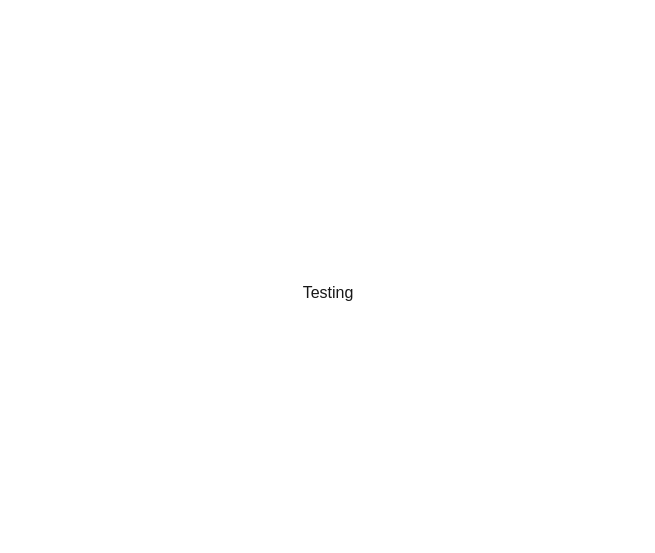
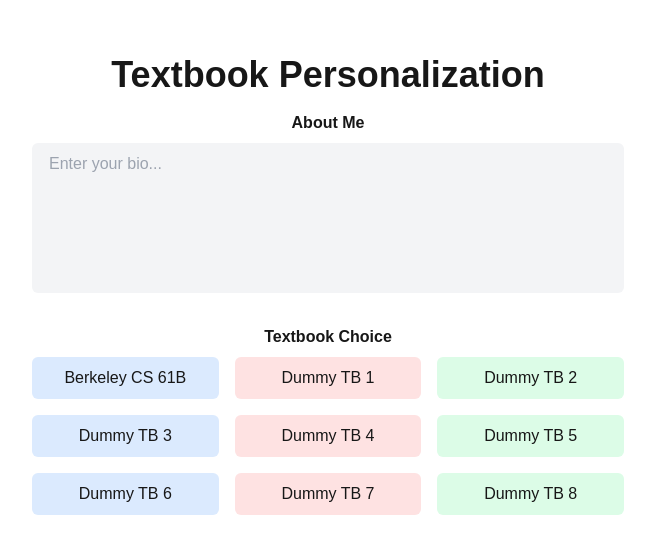
Before and after one commit to xyntechx/personalize-tb, a Next.js app: page / in a window 1280 px wide. Shown: the part 107-660 px from the top of the page, without its empty margins (312-967 px from the left). Built offline with nearby package versions, Linux system fonts and the light colour scheme.

Commit message:
Complete homepage

```diff
--- /dev/null
+++ b/app/_components/BioInput.tsx
@@ -0,0 +1,41 @@
+"use client";
+
+import { useEffect, useState } from "react";
+
+const BioInput = () => {
+    const [bio, setBio] = useState("");
+    const [isLoading, setIsLoading] = useState(true);
+
+    useEffect(() => {
+        if (typeof window !== undefined) {
+            const savedBio = localStorage.getItem("personalize-tb-my-bio");
+            if (savedBio) {
+                setBio(savedBio);
+            }
+            setIsLoading(false);
+        }
+    }, []);
+
+    useEffect(() => {
+        if (typeof window !== undefined) {
+            localStorage.setItem("personalize-tb-my-bio", bio);
+        }
+    }, [, bio]);
+
+    return (
+        <>
+            <label htmlFor="bio" className="text-center font-bold">
+                About Me
+            </label>
+            <textarea
+                id="bio"
+                value={bio}
+                onChange={(e) => setBio(e.currentTarget.value)}
+                placeholder={isLoading ? "Loading..." : "Enter your bio..."}
+                className="w-full h-[150px] bg-gray-100 px-4 py-2 outline-none rounded-md resize-none border border-transparent focus:border-black"
+            />
+        </>
+    );
+};
+
+export default BioInput;
--- /dev/null
+++ b/app/_utils/tb-list.ts
@@ -0,0 +1,11 @@
+export const tbList = [
+    "Berkeley CS 61B",
+    "Dummy TB 1",
+    "Dummy TB 2",
+    "Dummy TB 3",
+    "Dummy TB 4",
+    "Dummy TB 5",
+    "Dummy TB 6",
+    "Dummy TB 7",
+    "Dummy TB 8",
+];
--- a/app/page.tsx
+++ b/app/page.tsx
@@ -1,9 +1,50 @@
-import Image from "next/image";
+import Link from "next/link";
+import clsx from "clsx";
 
-export default function Home() {
+import BioInput from "./_components/BioInput";
+import { tbList } from "./_utils/tb-list";
+
+const Home = () => {
     return (
-        <main className="w-screen min-h-screen flex items-center justify-center flex-col">
-            <h1>Testing</h1>
+        <main className="w-screen min-h-screen flex items-center justify-center flex-col p-4">
+            <h1 className="text-4xl font-bold text-center">
+                Textbook Personalization
+            </h1>
+
+            <div className="flex items-center justify-center flex-col gap-y-2 w-full md:w-1/2 p-4">
+                <BioInput />
+            </div>
+
+            <div className="flex items-center justify-center flex-col gap-y-2 w-full md:w-1/2 p-4">
+                <p className="text-center font-bold">Textbook Choice</p>
+                <div className="w-full grid grid-cols-3 gap-4">
+                    {tbList.map((tb, i) => (
+                        <Link
+                            key={tb}
+                            href={`/personalize/${tb
+                                .toLowerCase()
+                                .split(" ")
+                                .join("-")}`}
+                            className={clsx(
+                                "w-full text-center px-4 py-2 rounded-md transition-colors border border-transparent hover:border-black",
+                                {
+                                    "bg-blue-100 hover:bg-blue-200":
+                                        i % 3 === 0,
+                                },
+                                { "bg-red-100 hover:bg-red-200": i % 3 === 1 },
+                                {
+                                    "bg-green-100 hover:bg-green-200":
+                                        i % 3 === 2,
+                                }
+                            )}
+                        >
+                            {tb}
+                        </Link>
+                    ))}
+                </div>
+            </div>
         </main>
     );
-}
+};
+
+export default Home;
```
